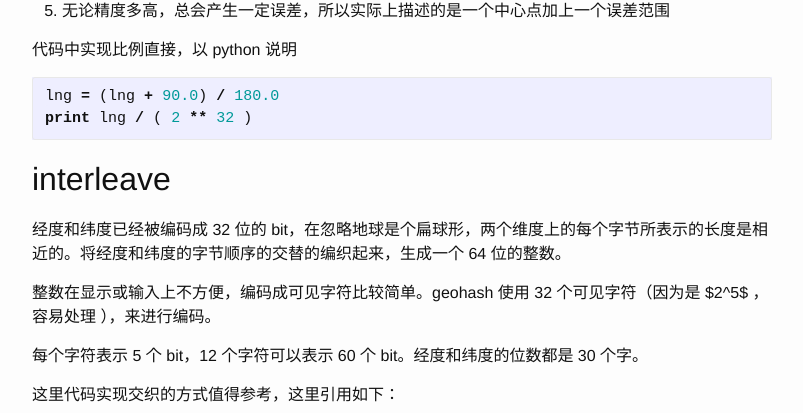
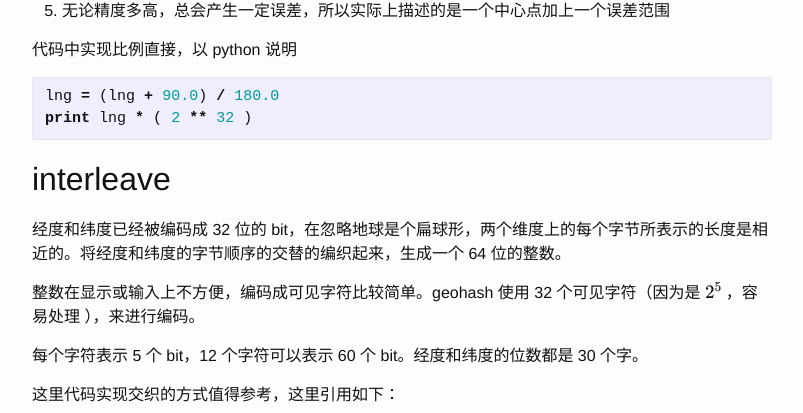
Before and after one commit to larryzju/larryzju.github.io, a Jekyll site: the page built from _posts/2017-03-23-geohash.md, in a window 1280 px wide and 900 px high, scrolled down 872 px. Shown: the part 150-563 px from the top of the window, without its empty margins (238-1041 px from the left). Built offline with Jekyll 4.4.1, drawn with Linux system fonts in a browser that asks for light colours; formulas are drawn with MathJax 3.

Commit message:
修正公式错误

````diff
--- a/_posts/2017-03-23-geohash.md
+++ b/_posts/2017-03-23-geohash.md
@@ -46,14 +46,14 @@ Geohash 的思路是将经纬度二维信息编织（interleave）成一个一
 
 ```python
 lng = (lng + 90.0) / 180.0
-print lng / ( 2 ** 32 )
+print lng * ( 2 ** 32 )
 ```
 
 ## interleave
 
 经度和纬度已经被编码成 32 位的 bit，在忽略地球是个扁球形，两个维度上的每个字节所表示的长度是相近的。将经度和纬度的字节顺序的交替的编织起来，生成一个 64 位的整数。
 
-整数在显示或输入上不方便，编码成可见字符比较简单。geohash 使用 32 个可见字符（因为是 $2^5$ ，容易处理 ），来进行编码。
+整数在显示或输入上不方便，编码成可见字符比较简单。geohash 使用 32 个可见字符（因为是 $$2^5$$ ，容易处理 ），来进行编码。
 
 每个字符表示 5 个 bit，12 个字符可以表示 60 个 bit。经度和纬度的位数都是 30 个字。
 
````
